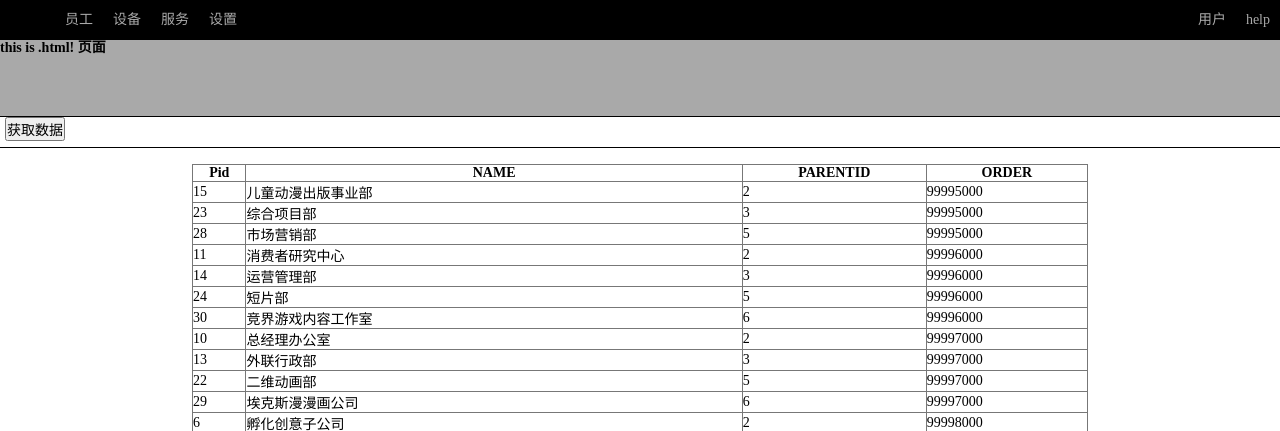
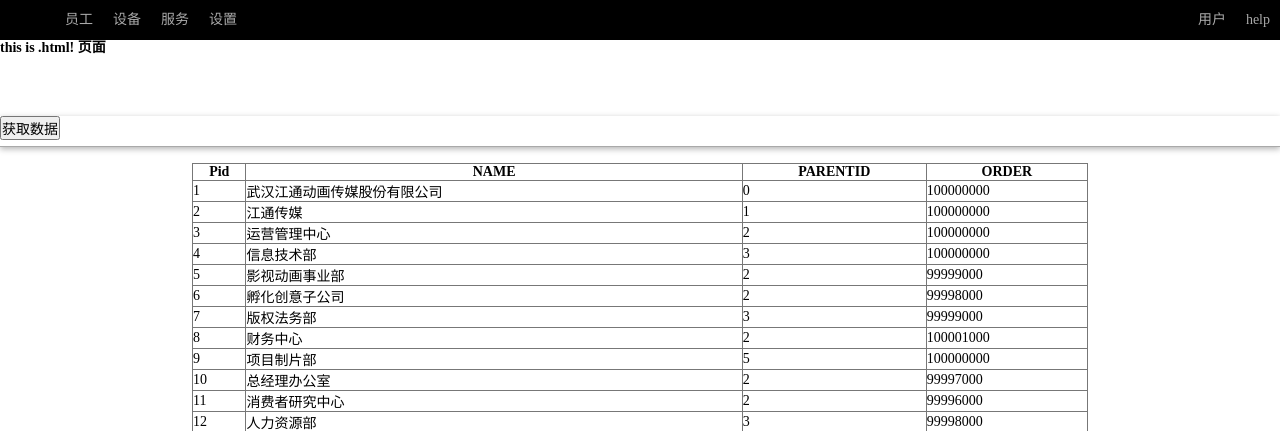
Before and after one commit to linuxsjun/stfdjg, a Django app: page /view/ in a window 1280 px wide. Shown: the top 431 px of the page. Run offline with Django 3.2, Linux system fonts and the light colour scheme; data comes from the database, SQL or seed files in the repository.

Commit message:
update app css style

```diff
--- a/static/css/view_hr_list.css
+++ b/static/css/view_hr_list.css
@@ -4,17 +4,14 @@
 
 .header{
     height: 80px;
-    background: darkgray;
+    /*background: darkgray;*/
 }
 
 .cmd_nav{
     height: 30px;
-    border-top: 1px solid black;
-    border-bottom: 1px solid black;
+    border-bottom: 1px solid darkgrey;
+    box-shadow: 0 2px 6px 0 rgba(0,0,0,.3);
 }
-    .cmd_nav form{
-        margin: auto 5px;
-    }
 
 context{
     padding: 5px;
--- a/web/views.py
+++ b/web/views.py
@@ -18,7 +18,7 @@ def hr_view(request):
     # d = base_conf.objects.all().first()
     # ps = hr_department.objects.all().order_by('parentid','order')
     # ps = hr_department.objects.filter(parentid=1).order_by('pid', 'order')
-    ps = hr_department.objects.all().order_by('order')
+    ps = hr_department.objects.all().order_by('pid')
     context['context']= ''
     for p in ps:
         context['context']=context['context'] + "<tr>" + "<td>" + str(p.pid) + "</td><td>" + p.name + "</td><td>" + str(p.parentid) + "</td><td>" + str(p.order) + "</td>" + "</tr>"
```
